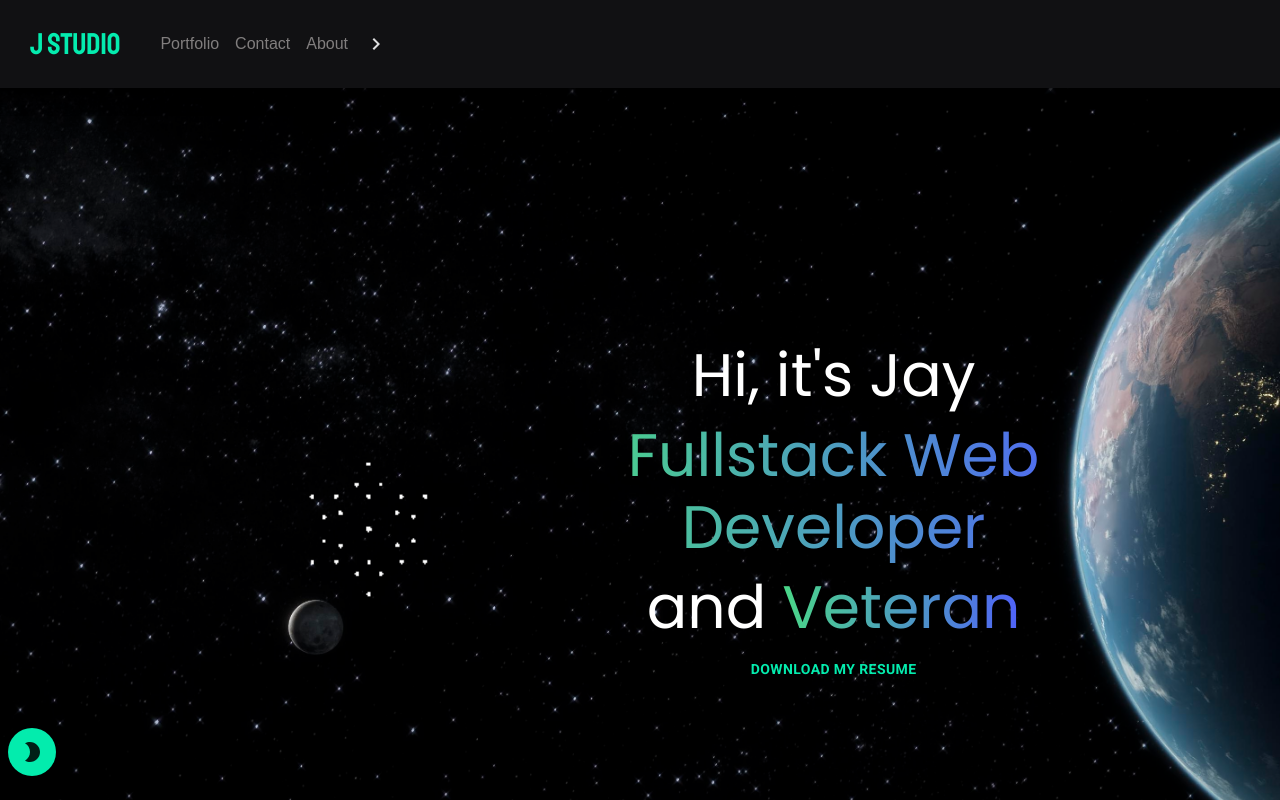
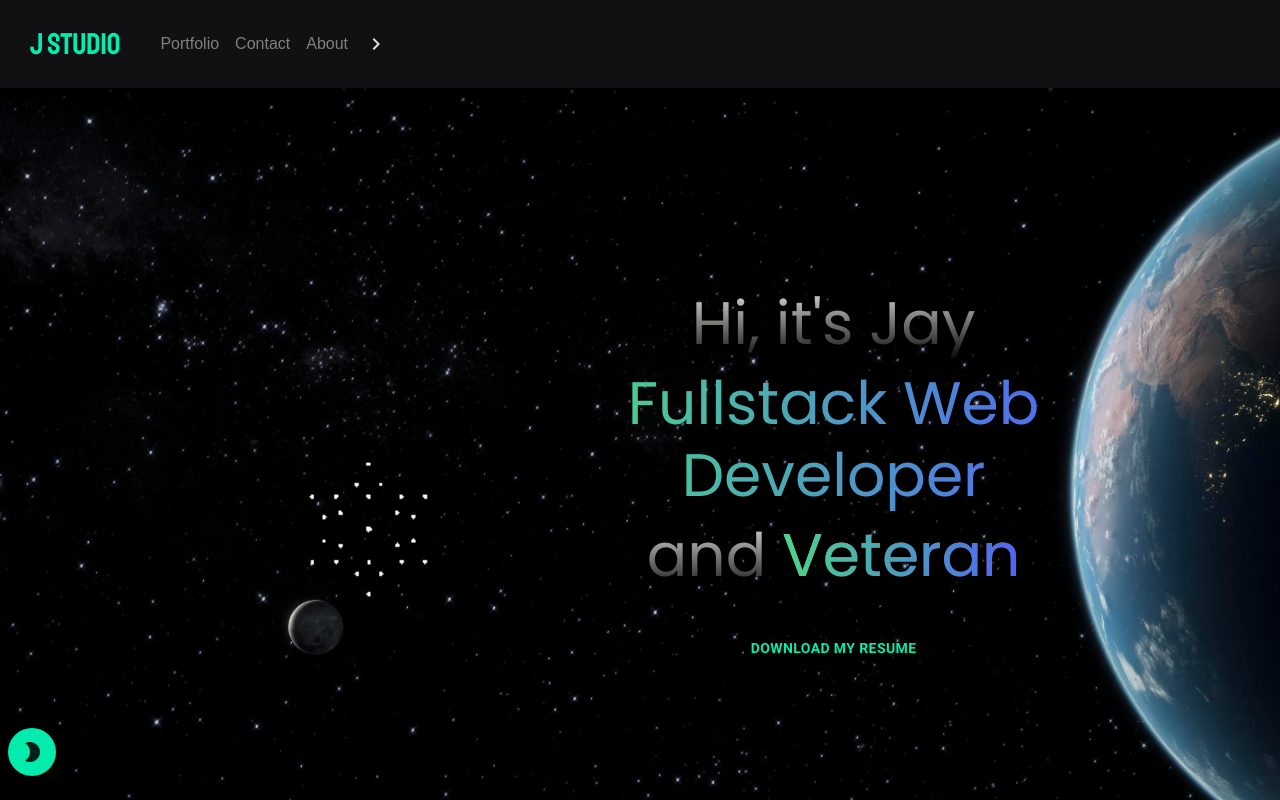
Before and after one commit to Truecoding4life/JStudio-React, a React (Vite) app in the folder client/: page / in a window 1280 px wide. Shown: the top 800 px of the page. Built offline with nearby package versions, Linux system fonts and the light colour scheme; a web font is replaced by a local one.

Commit message:
added gradient color white text and card color adjustment

```diff
--- a/client/src/containers/Home/home.jsx
+++ b/client/src/containers/Home/home.jsx
@@ -4,8 +4,7 @@ import { useTheme } from "@mui/material/styles";
 import "./style.css";
 import PortfolioPage from "../Portfolio/Portfolio";
 
-import {  Button } from "@mui/material";
-
+import { Button } from "@mui/material";
 
 export default function HomePage() {
   const theme = useTheme();
@@ -16,11 +15,10 @@ export default function HomePage() {
   const mainTextVet = theme.palette.primary.mainTextHighLightVet;
   return (
     <div className="container-fluid home-container p-0">
-      <section className='container-fluid home-content-row d-flex align-items-center justify-content-center'>
+      <section className="container-fluid home-content-row d-flex align-items-center justify-content-center">
         <div className="row ">
           <div className="col-12 col-md-5 align-self-center home-header ">
             <div
-
               style={{
                 display: "flex",
                 justifyContent: "center",
@@ -33,28 +31,16 @@ export default function HomePage() {
 
           <div className="col-12 col-md-7 align-self-center home-header">
             <div className="col-12 text-center greeting-quote">
-              <h1 id="welcome-hi" style={{ color: textColor }}>
-                {" "}
-                Hi, it's Jay{" "}
-              </h1>
-              <h3 className="welcome-quote-dev gradient-text" >
-                {" "}
-                Fullstack Web Developer{" "}
-              </h3>
-              <h3 id="welcome-quote" style={{ color: textColor }}>
-                {" "}
-                and{" "}
-                <span id="veteran" className="gradient-text">
-                  {" "}
-                  Veteran
-                </span>{" "}
+              <h3 className="gradient-white-text greeting-quote"> Hi, it's Jay </h3>
+              <h3 className="gradient-text greeting-quote"> Fullstack Web Developer </h3>
+              <h3 className="gradient-white-text greeting-quote">
+                and <span className="gradient-text greeting-quote"> Veteran</span>{" "}
               </h3>
               <a download="Jay_Resume.pdf">
                 <Button
                   type="button"
                   href={resume}
                   className="btn download-button"
-
                 >
                   {" "}
                   DOWNLOAD MY RESUME{" "}
@@ -65,7 +51,7 @@ export default function HomePage() {
         </div>
       </section>
 
-      <section id='portfolio-section'>
+      <section id="portfolio-section">
         <PortfolioPage></PortfolioPage>
       </section>
     </div>
--- a/client/src/containers/Home/style.css
+++ b/client/src/containers/Home/style.css
@@ -23,6 +23,18 @@ section {
   height: 100%;
 }
 
+.greeting-quote{
+  font-size: 60px;
+  font-family: 'Poppins', Courier, monospace;
+  font-weight: 400;
+}
+
+.gradient-white-text{
+  background: linear-gradient(179deg, rgba(235, 235, 230, 1) 0%, rgba(0, 0, 0, 1) 100%);
+  background-clip: text;
+  -webkit-background-clip: text;
+  -webkit-text-fill-color: transparent;
+}
 
 
 
--- a/client/src/containers/Portfolio/style.css
+++ b/client/src/containers/Portfolio/style.css
@@ -2,7 +2,7 @@
 .card {
   box-shadow: 0 0 3px 2px #31363596;
   margin: 40px;
-  background-color: #383b3992;
+  background-color: #1a1c1ba6;
   color: white;
   border-radius: 5px;
 }
```
